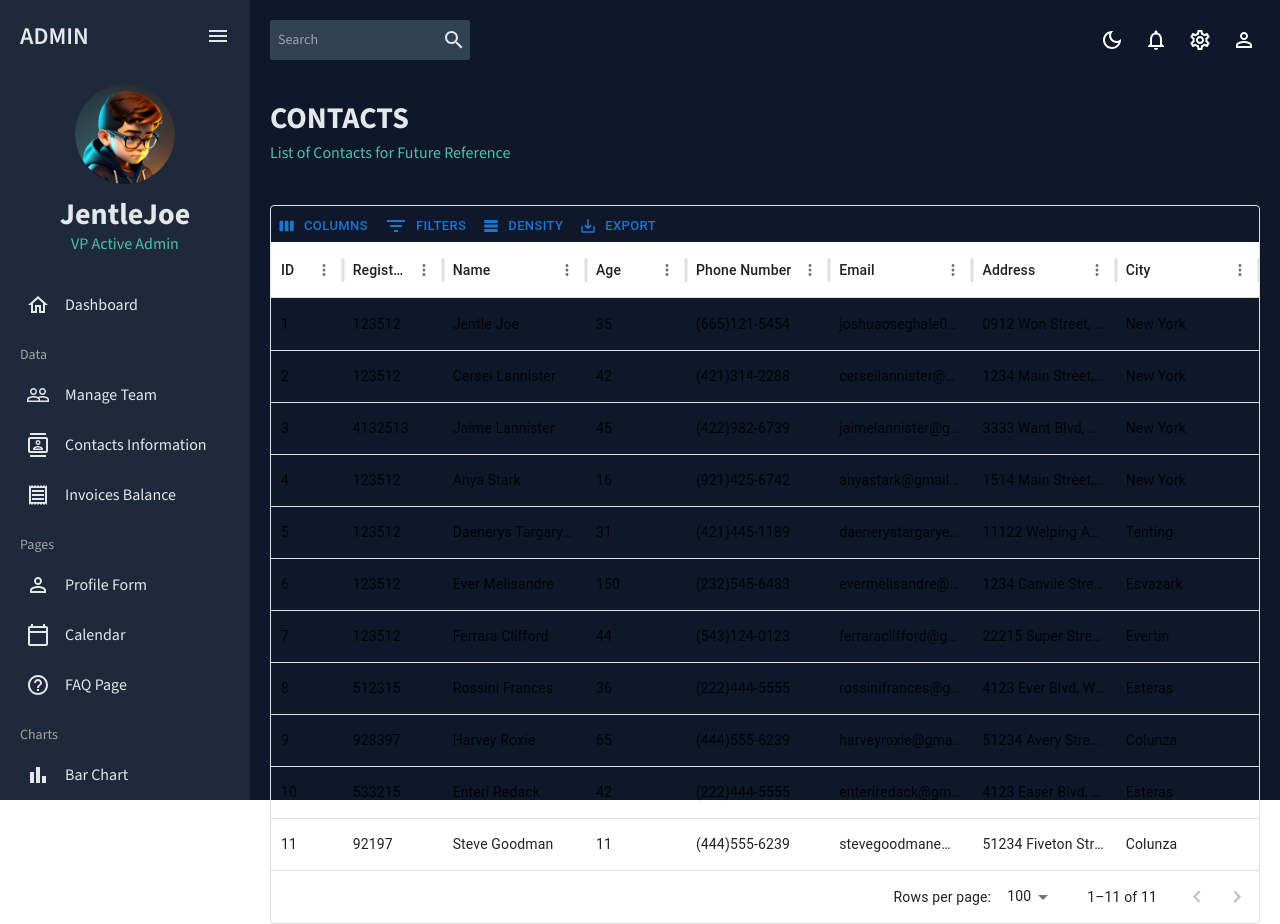
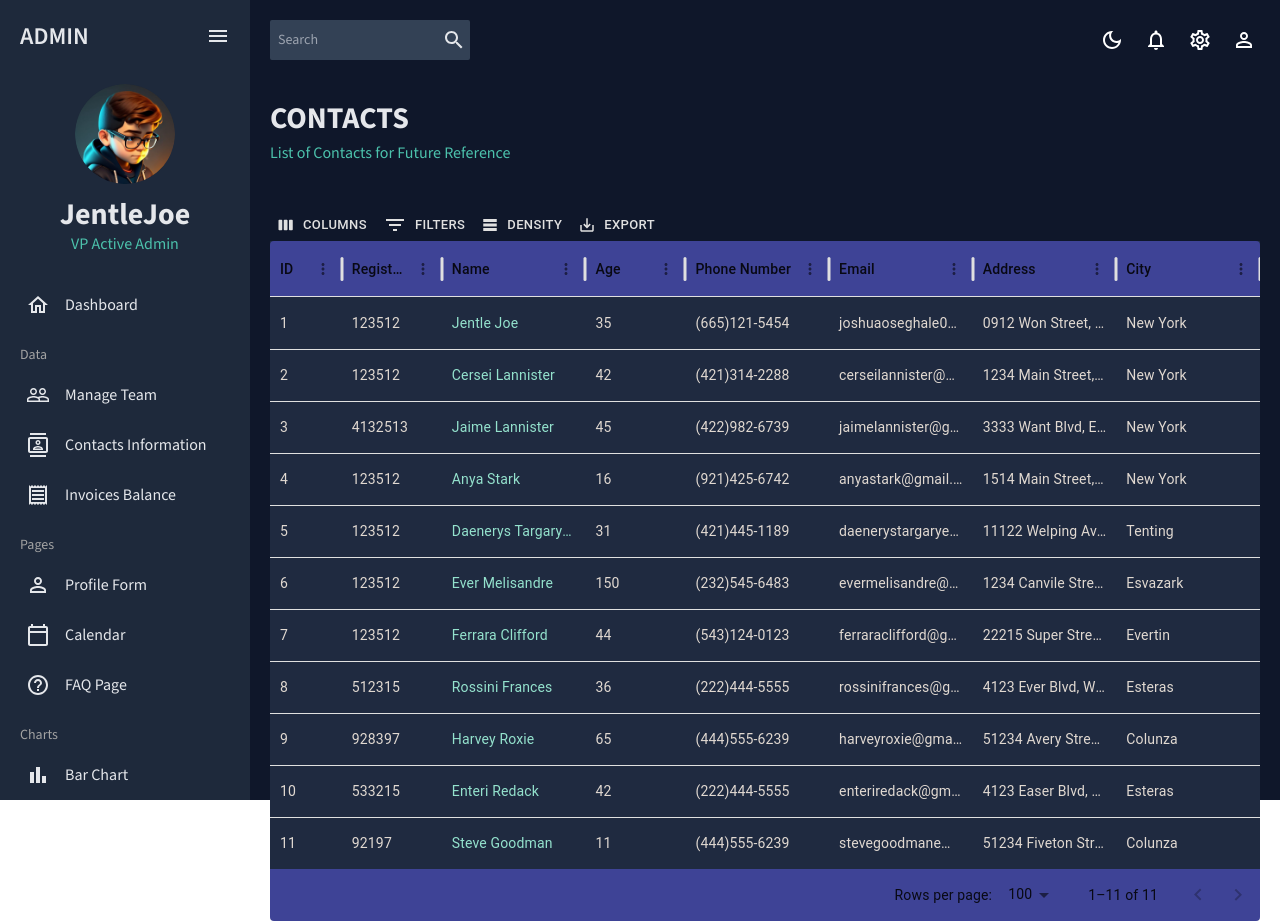
Before and after one commit to JentleJoe/react-admin, a React (Vite) app: page /contacts in a window 1280 px wide. Built offline with nearby package versions, Linux system fonts and the light colour scheme.

Commit message:
changed data grid color themes

```diff
--- a/src/index.css
+++ b/src/index.css
@@ -42,14 +42,6 @@ body,
   background: #555;
 }
 
-/* Sidebar Defaults Override */
-.css-dip3t8{
-  background: none !important;
-}
-/* .dark.css-dip3t8{
-  background: #1e2935 !important;
-} */
-
  /* DIALOG STYLES */
 .dialogbx-container{
   position: absolute;
@@ -89,3 +81,21 @@ body,
 .dialogbx.green{
   background-color: #3B9F8A;
 }
+
+
+
+
+
+/* SIDEBAR OVERRIDES */
+.css-dip3t8{
+  background: none !important;
+}
+/* .dark.css-dip3t8{
+  background: #1e2935 !important;
+} */
+
+.css-1c132o2-MuiDataGrid-root,
+.MuiDataGrid-root {
+  --DataGrid-containerBackground: none !important;
+  border: none !important;
+}
--- a/src/scenes/calendar/Calendar.jsx
+++ b/src/scenes/calendar/Calendar.jsx
@@ -11,6 +11,8 @@ import { formatDate } from "@fullcalendar/core/index.js";
 const Calendar = () => {
     const { theme } = useTheme()
     const [currentEvents, setCurrentEvents] = useState([])
+
+    const colors = theme.palette
 
     const handleDateClick = (selected) => {
         console.log("Selected:\n", selected)
@@ -98,6 +100,9 @@ const Calendar = () => {
                         date: "2024-09-28",
                     },
                     ]}
+                    // eventBackgroundColor={colors.primary[400]}
+                    // eventBorderColor={colors.primary[500]}
+                    eventTextColor={"white"}
                 />
             </div>
         </div>
--- a/src/scenes/contacts/Contacts.jsx
+++ b/src/scenes/contacts/Contacts.jsx
@@ -5,6 +5,8 @@ import { Header } from "../../components"
 
 const Contacts = () => {
   const { theme } = useTheme()
+
+  const colors = theme.palette
 
   const columns = [
     {field: "id", headerName: "ID", flex: 0.5 },
@@ -52,6 +54,35 @@ const Contacts = () => {
         rows={mockDataContacts}
         columns={columns}
         slots={{ toolbar: GridToolbar }}
+        sx={{
+          "& .MuiDataGrid-root": {
+            border: "none",
+          },
+          "& .MuiDataGrid-cell": {
+            borderBottom: "none",
+            color: theme.dataGrid.text,
+          },
+          "& .name-column--cell": {
+            color: colors.greenAccent[300],
+          },
+          "& .MuiDataGrid-columnHeaders": {
+            backgroundColor: colors.blueAccent[700],
+            borderBottom: "none",
+          },
+          "& .MuiDataGrid-virtualScroller": {
+            backgroundColor: colors.primary[400],
+          },
+          "& .MuiDataGrid-footerContainer": {
+            borderTop: "none",
+            backgroundColor: colors.blueAccent[700],
+          },
+          "& .MuiCheckbox-root": {
+            color: `${colors.greenAccent[200]} !important`,
+          },
+          "& .MuiDataGrid-toolbarContainer .MuiButton-text": {
+            color: `${colors.grey[100]} !important`,
+          },
+        }}
         />
       </div>
     </div>
--- a/src/scenes/invoices/Invoices.jsx
+++ b/src/scenes/invoices/Invoices.jsx
@@ -5,6 +5,8 @@ import { Header } from "../../components"
 
 const Invoices = () => {
   const { theme } = useTheme()
+
+  const colors = theme.palette
 
   const columns = [
     {field: "id", headerName: "ID", flex: 0.5 },
@@ -49,6 +51,35 @@ const Invoices = () => {
         checkboxSelection
         rows={mockDataInvoices}
         columns={columns}
+        sx={{
+          "& .MuiDataGrid-root": {
+            border: "none",
+          },
+          "& .MuiDataGrid-cell": {
+            borderBottom: "none",
+            color: theme.dataGrid.text,
+          },
+          "& .name-column--cell": {
+            color: colors.greenAccent[300],
+          },
+          "& .MuiDataGrid-columnHeaders": {
+            backgroundColor: colors.blueAccent[700],
+            borderBottom: "none",
+          },
+          "& .MuiDataGrid-virtualScroller": {
+            backgroundColor: colors.primary[400],
+          },
+          "& .MuiDataGrid-footerContainer": {
+            borderTop: "none",
+            backgroundColor: colors.blueAccent[700],
+          },
+          "& .MuiCheckbox-root": {
+            color: `${colors.greenAccent[200]} !important`,
+          },
+          "& .MuiDataGrid-toolbarContainer .MuiButton-text": {
+            color: `${colors.grey[100]} !important`,
+          },
+        }}
         />
       </div>
     </div>
--- a/src/scenes/team/Team.jsx
+++ b/src/scenes/team/Team.jsx
@@ -6,6 +6,8 @@ import { Header } from "../../components"
 
 const Team = () => {
   const { theme } = useTheme()
+
+  const colors = theme.palette
 
   const columns = [
     {field: "id", headerName: "ID" },
@@ -59,6 +61,35 @@ const Team = () => {
         checkboxSelection
         rows={mockDataTeam}
         columns={columns}
+        sx={{
+          "& .MuiDataGrid-root": {
+            border: "none",
+          },
+          "& .MuiDataGrid-cell": {
+            borderBottom: "none",
+            color: theme.dataGrid.text,
+          },
+          "& .name-column--cell": {
+            color: colors.greenAccent[300],
+          },
+          "& .MuiDataGrid-columnHeaders": {
+            backgroundColor: colors.blueAccent[700],
+            borderBottom: "none",
+          },
+          "& .MuiDataGrid-virtualScroller": {
+            backgroundColor: colors.primary[400],
+          },
+          "& .MuiDataGrid-footerContainer": {
+            borderTop: "none",
+            backgroundColor: colors.blueAccent[700],
+          },
+          "& .MuiCheckbox-root": {
+            color: `${colors.greenAccent[200]} !important`,
+          },
+          "& .MuiDataGrid-toolbarContainer .MuiButton-text": {
+            color: `${colors.grey[100]} !important`,
+          },
+        }}
         />
       </div>
     </div>
--- a/src/theme/themeConfig.js
+++ b/src/theme/themeConfig.js
@@ -70,7 +70,10 @@ export const lightTheme = {
         backgroundColor: '#ffffff',
         color: '#212529'
       },
-      palette: tokens("light"),
+      palette: tokens("light"), //Color Palette
+      dataGrid: {
+        text: 'black'
+      }
 }
 
 export const darkTheme = {
@@ -144,5 +147,8 @@ export const darkTheme = {
         backgroundColor: '#202020',
         color: 'white'
       },
-      palette: tokens("dark"),
+      palette: tokens("dark"), //Color Palette
+      dataGrid: {
+        text: '#E1D9D1'
+      }
 }
```
